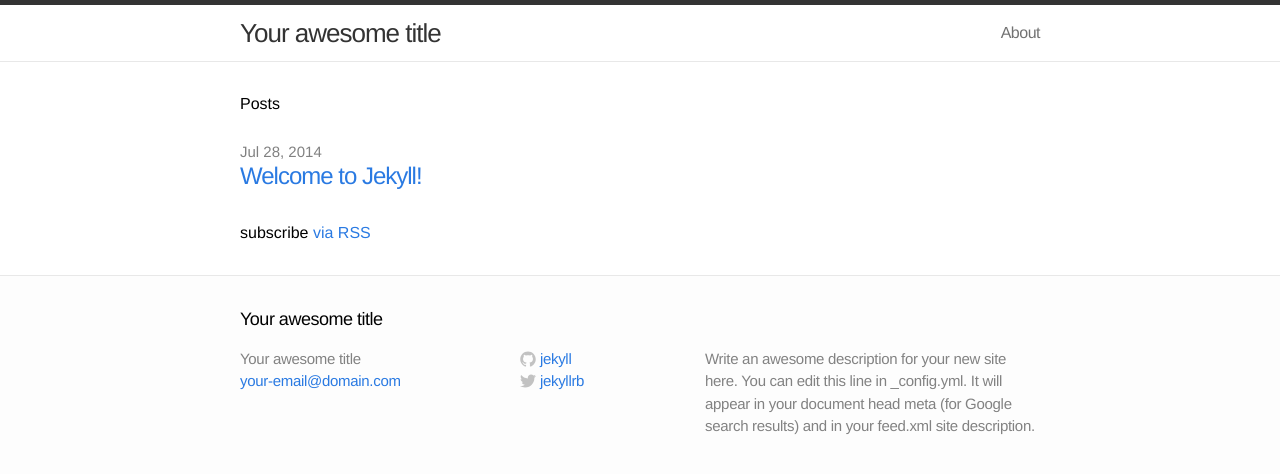
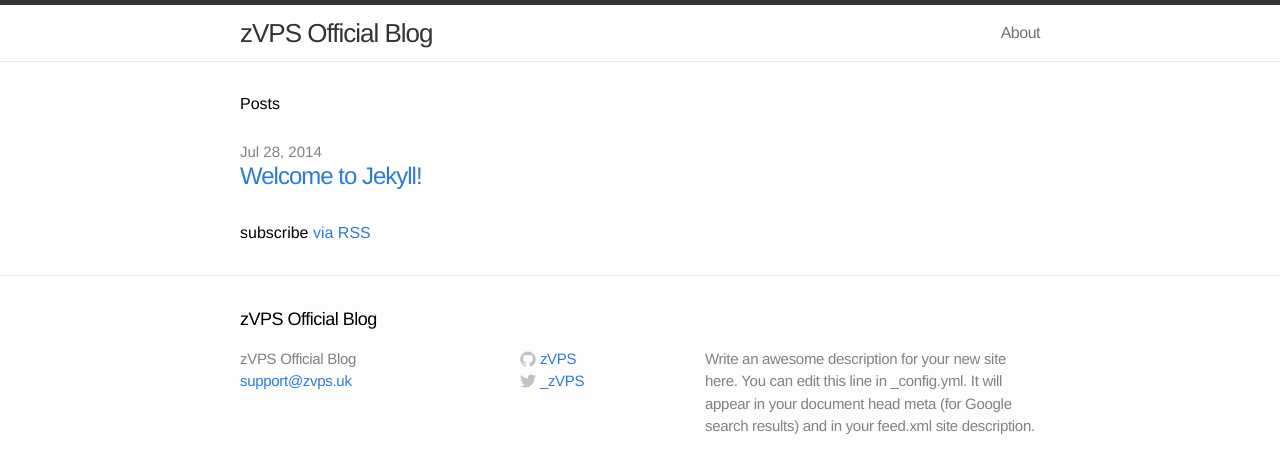
Before and after one commit to Caffe1neAdd1ct/zvps-blog, a Jekyll site: the page built from blog/index.html, in a window 1280 px wide. Shown: the top 474 px of the page. Built offline with Jekyll 4.4.1, drawn with Linux system fonts in a browser that asks for light colours.

Commit message:
Updated some of the site config file.

```diff
--- a/blog/_config.yml
+++ b/blog/_config.yml
@@ -1,12 +1,13 @@
 # Site settings
-title: Your awesome title
-email: your-email@domain.com
+title: zVPS Official Blog
+email: support@zvps.uk
 description: "Write an awesome description for your new site here. You can edit this line in _config.yml. It will appear in your document head meta (for Google search results) and in your feed.xml site description."
 baseurl: ""
-url: "http://yourdomain.com"
-twitter_username: jekyllrb
-github_username:  jekyll
+url: "http://blog.zvps.co.uk"
+twitter_username: _zVPS
+github_username:  zVPS
 
 # Build settings
 markdown: kramdown
 permalink: pretty
+highlighter: pygments
```
